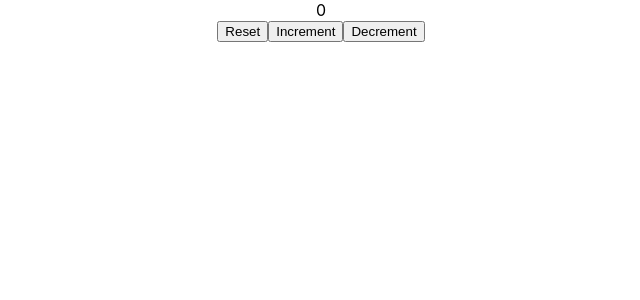
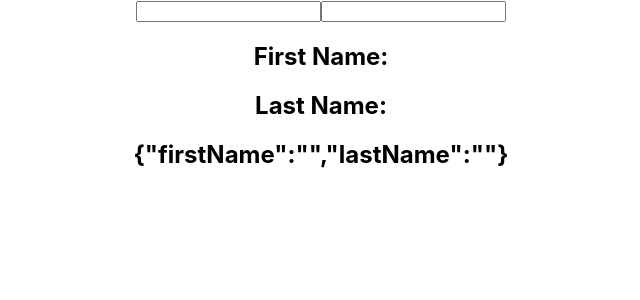
Before and after one commit to TheRakeshPurohit/reacthooks, a React (Create React App) app: page / in a window 1280 px wide. Shown: the top 300 px of the page, without its empty margins (319-959 px from the left). Built offline with nearby package versions, Linux system fonts and the light colour scheme.

Commit message:
useState with Object

```diff
--- a/src/App.js
+++ b/src/App.js
@@ -1,12 +1,13 @@
 import React from 'react';
 import './App.css';
-import HookCounter from './components/HookCounter';
+import HookCounterObj from './components/HookCounterObj';
 
 function App() {
   return (
     <div className="App">
       {/* <ClassCounter /> */}
-      <HookCounter />
+      {/* <HookCounter /> */}
+      <HookCounterObj />
     </div>
   );
 }
--- /dev/null
+++ b/src/components/HookCounterObj.js
@@ -0,0 +1,26 @@
+import React, {useState} from 'react'
+
+function HookCounterObj() {
+
+    const [name, setName] = useState({firstName: '', lastName: ''})
+    return (
+        <div>
+            <form>
+                <input
+                    type="text"
+                    value={name.firstName}
+                    onChange={e => setName({...name, firstName: e.target.value})} />
+                <input
+                    type="text"
+                    value={name.lastName}
+                    onChange={e => setName({...name, lastName: e.target.value})}/>
+
+                <h2>First Name: {name.firstName}</h2>
+                <h2>Last Name: {name.lastName}</h2>
+                <h2>{JSON.stringify(name)}</h2>
+            </form>
+        </div>
+    )
+}
+
+export default HookCounterObj
```
